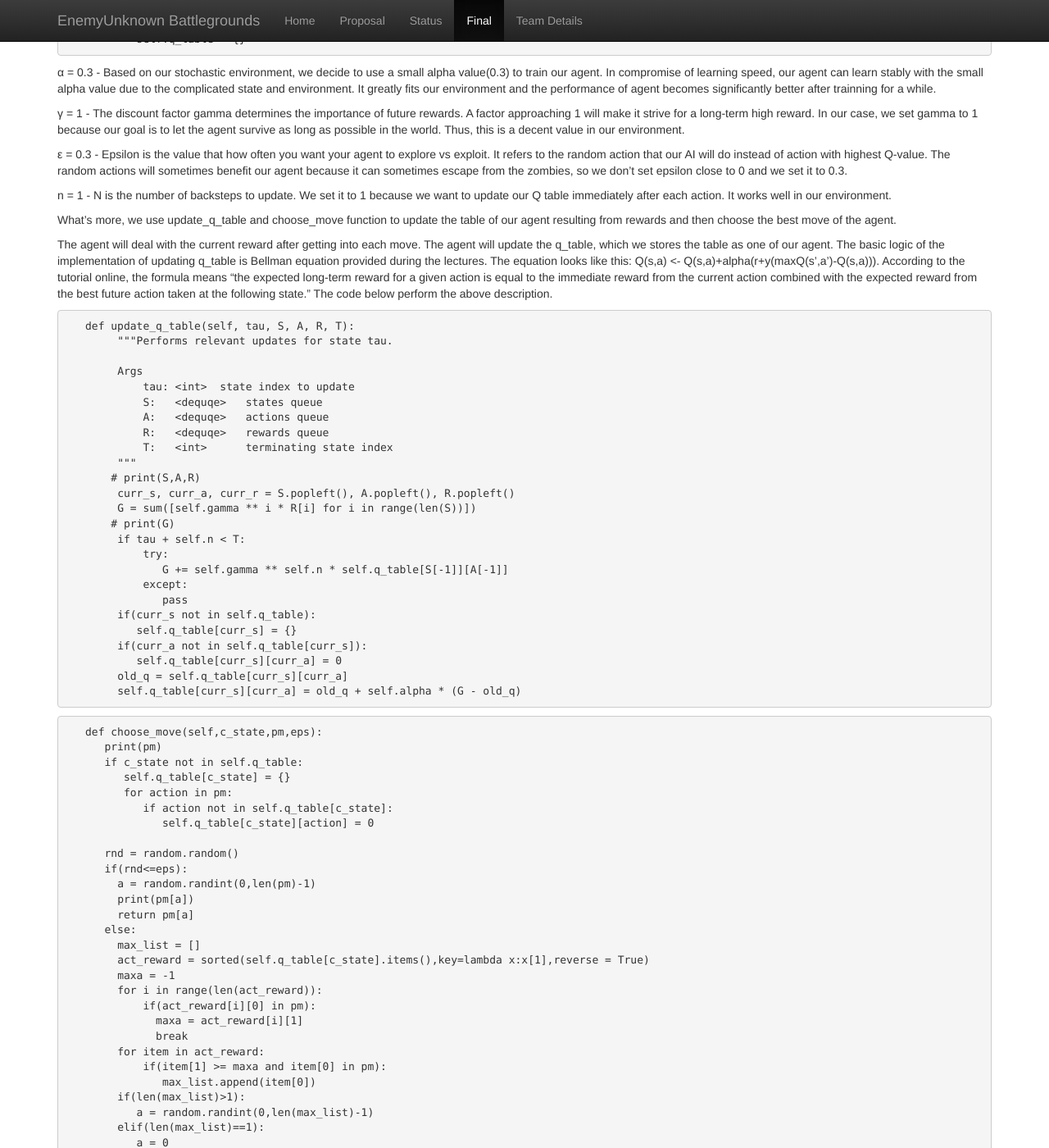
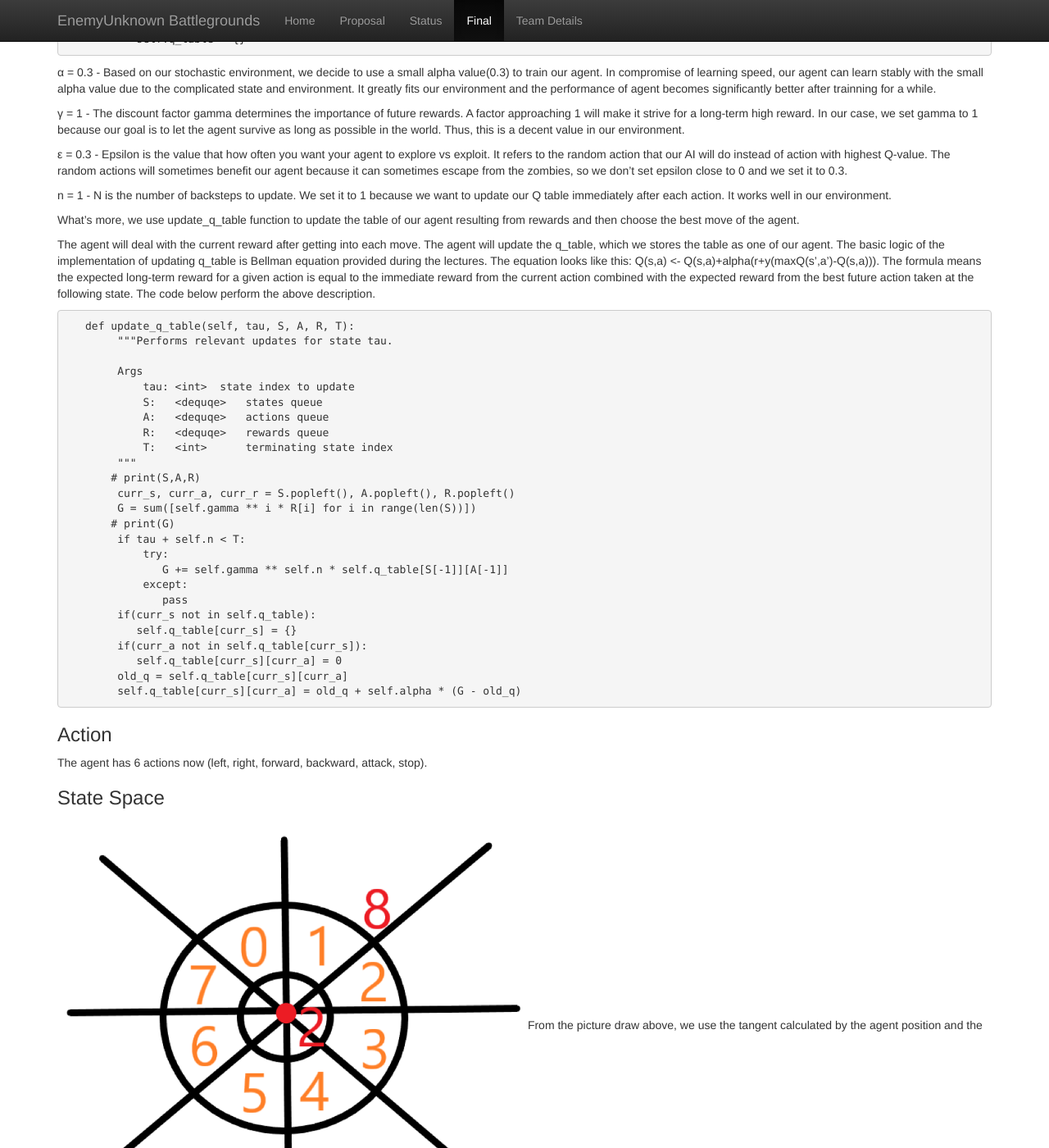
Before and after one commit to chenhaoy1/EnemyUnknown-Battlegrounds, a Jekyll site: the page built from docs/final.md, in a window 1280 px wide and 1400 px high, scrolled down 1463 px. Shown: the whole window at 82% size. Built offline with Jekyll 4.4.1, drawn with Linux system fonts in a browser that asks for light colours; some of the changed text lies outside the part shown.

Commit message:
Update final.md

````diff
--- a/docs/final.md
+++ b/docs/final.md
@@ -44,10 +44,10 @@ The constant values work pretty well for our environment, so we perserve the val
 
 n = 1 - N is the number of backsteps to update. We set it to 1 because we want to update our Q table immediately after each action. It works well in our environment.
 
-What's more, we use update_q_table and choose_move function to update the table of our agent resulting from rewards and then choose the best move of the agent.
+What's more, we use update_q_table function to update the table of our agent resulting from rewards and then choose the best move of the agent.
 
 The agent will deal with the current reward after getting into each move. The agent will update the q_table, which we stores the table as one of our agent. The basic logic of the implementation of updating q_table is Bellman equation provided during the lectures.
-The equation looks like this: Q(s,a) <- Q(s,a)+alpha(r+y(maxQ(s',a')-Q(s,a))). According to the tutorial online, the formula means "the expected long-term reward for a given action is equal to the immediate reward from the current action combined with the expected reward from the best future action taken at the following state." The code below perform the above description.
+The equation looks like this: Q(s,a) <- Q(s,a)+alpha(r+y(maxQ(s',a')-Q(s,a))). The formula means the expected long-term reward for a given action is equal to the immediate reward from the current action combined with the expected reward from the best future action taken at the following state. The code below perform the above description.
 ```python
    def update_q_table(self, tau, S, A, R, T):
         """Performs relevant updates for state tau.
@@ -75,43 +75,9 @@ The equation looks like this: Q(s,a) <- Q(s,a)+alpha(r+y(maxQ(s',a')-Q(s,a))). A
         old_q = self.q_table[curr_s][curr_a]
         self.q_table[curr_s][curr_a] = old_q + self.alpha * (G - old_q)
 ```
-```python
-   def choose_move(self,c_state,pm,eps):
-      print(pm)
-      if c_state not in self.q_table:
-         self.q_table[c_state] = {}
-         for action in pm:
-            if action not in self.q_table[c_state]:
-               self.q_table[c_state][action] = 0
 
-      rnd = random.random()
-      if(rnd<=eps):
-        a = random.randint(0,len(pm)-1)
-        print(pm[a])
-        return pm[a]
-      else:
-        max_list = []
-        act_reward = sorted(self.q_table[c_state].items(),key=lambda x:x[1],reverse = True)
-        maxa = -1
-        for i in range(len(act_reward)):
-            if(act_reward[i][0] in pm):
-              maxa = act_reward[i][1]
-              break
-        for item in act_reward:
-            if(item[1] >= maxa and item[0] in pm):
-               max_list.append(item[0])
-        if(len(max_list)>1):
-           a = random.randint(0,len(max_list)-1)
-        elif(len(max_list)==1):
-           a = 0
-        else:
-           print(pm[0])
-           return pm[0]
-        print(max_list[a])
-        return max_list[a]
-```
 ### Action
-
+The agent has 6 actions now (left, right, forward, backward, attack, stop).
 
 
 
````
